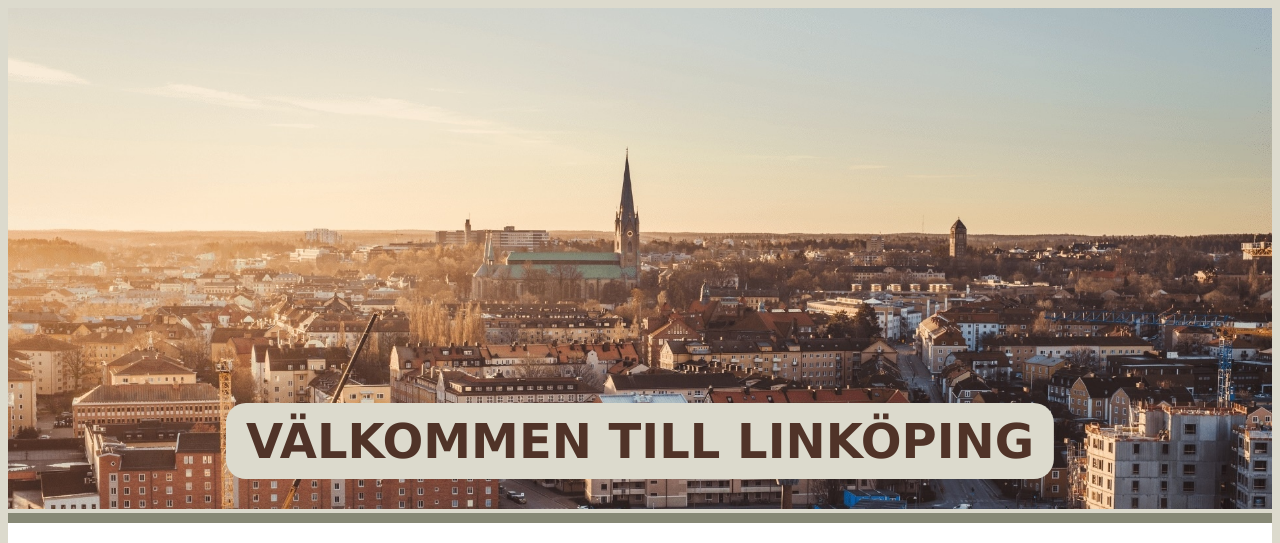
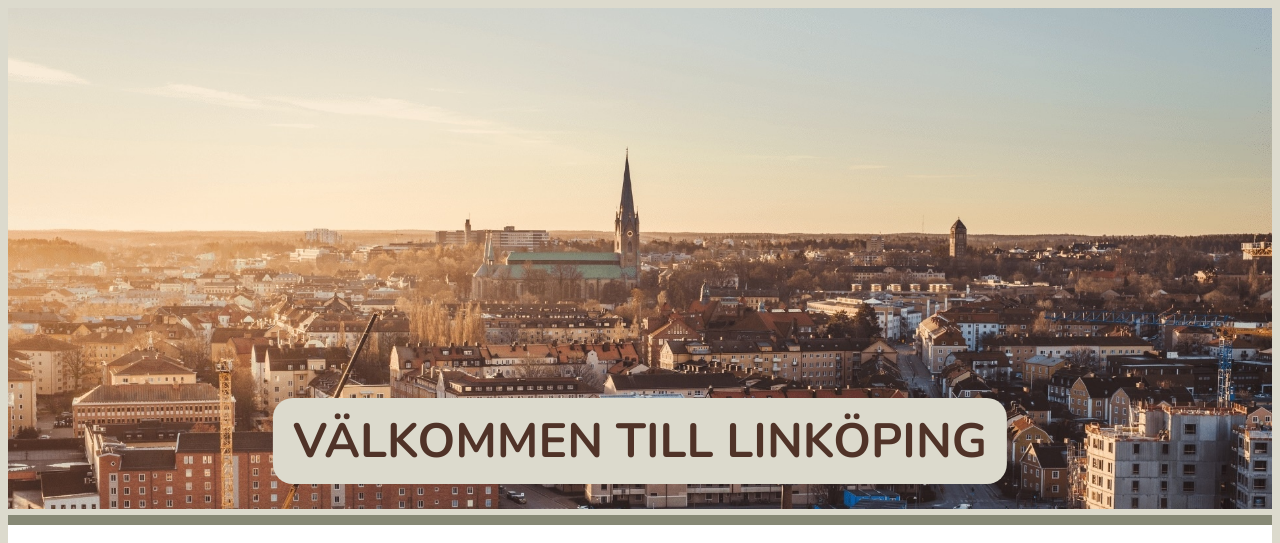
Before and after one commit to ollewarne/boiler-room-linkoping, a plain HTML site: page att-gora.html in a window 1280 px wide. Shown: the top 543 px of the page. Drawn offline with nearby package versions, Linux system fonts and the light colour scheme.

Commit message:
add google font

```diff
--- a/att-gora.html
+++ b/att-gora.html
@@ -5,6 +5,9 @@
     <meta name="viewport" content="width=device-width, initial-scale=1.0">
     <title>Att göra</title>
     <link rel="stylesheet" href="style.css">
+    <link rel="preconnect" href="https://fonts.googleapis.com">
+    <link rel="preconnect" href="https://fonts.gstatic.com" crossorigin>
+    <link href="https://fonts.googleapis.com/css2?family=Nunito:ital,wght@0,200..1000;1,200..1000&family=Roboto:ital,wght@0,100..900;1,100..900&display=swap" rel="stylesheet">
 </head>
 <body>
     <header>
--- a/style.css
+++ b/style.css
@@ -1,7 +1,7 @@
 /* ROOT & BODY */
 
 :root {
-    font-family: Verdana, Geneva, Tahoma, sans-serif;
+    font-family: "Nunito", Verdana, Geneva, Tahoma, sans-serif;
 }
 
 body {
```
Also changed, not shown: boende.html (+3 -0 lines), index.html (+4 -0 lines), restauranger.html (+3 -0 lines), sevardheter.html (+3 -0 lines).
